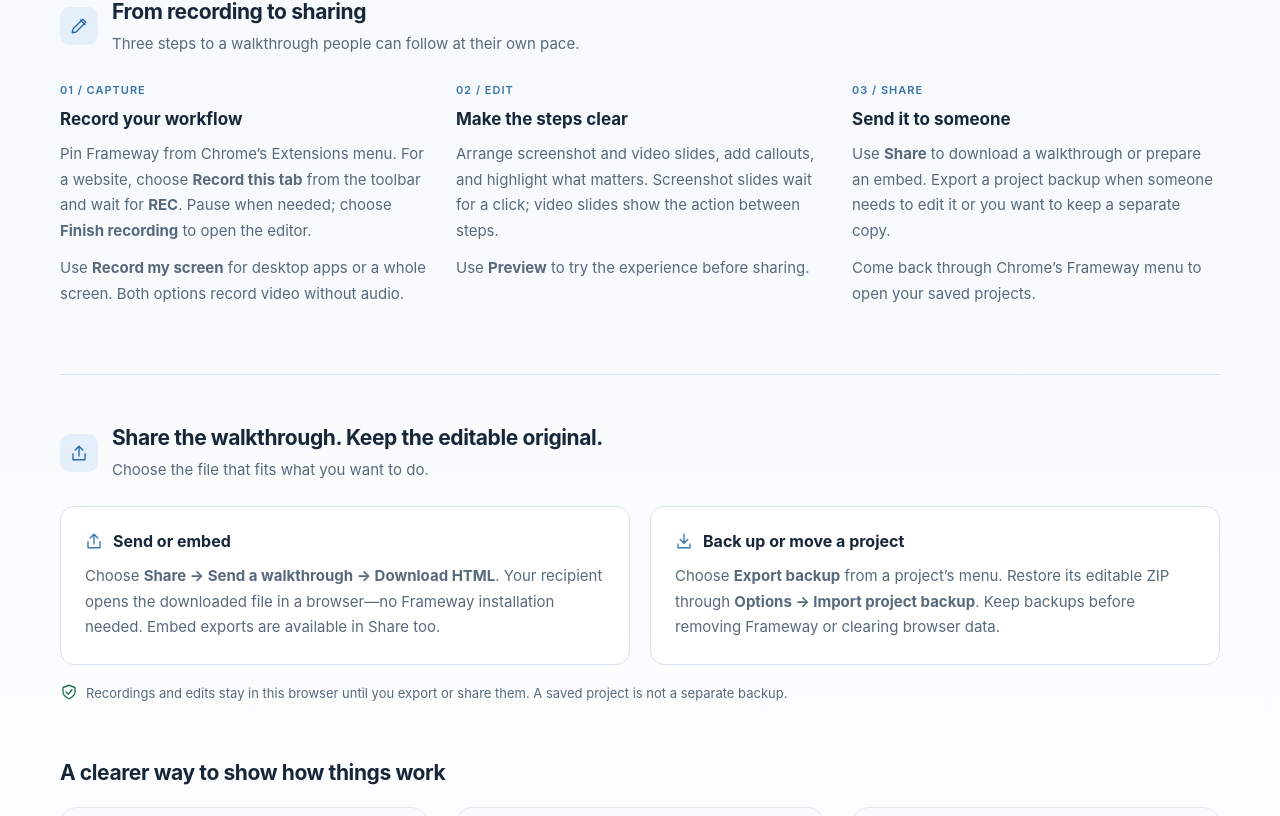
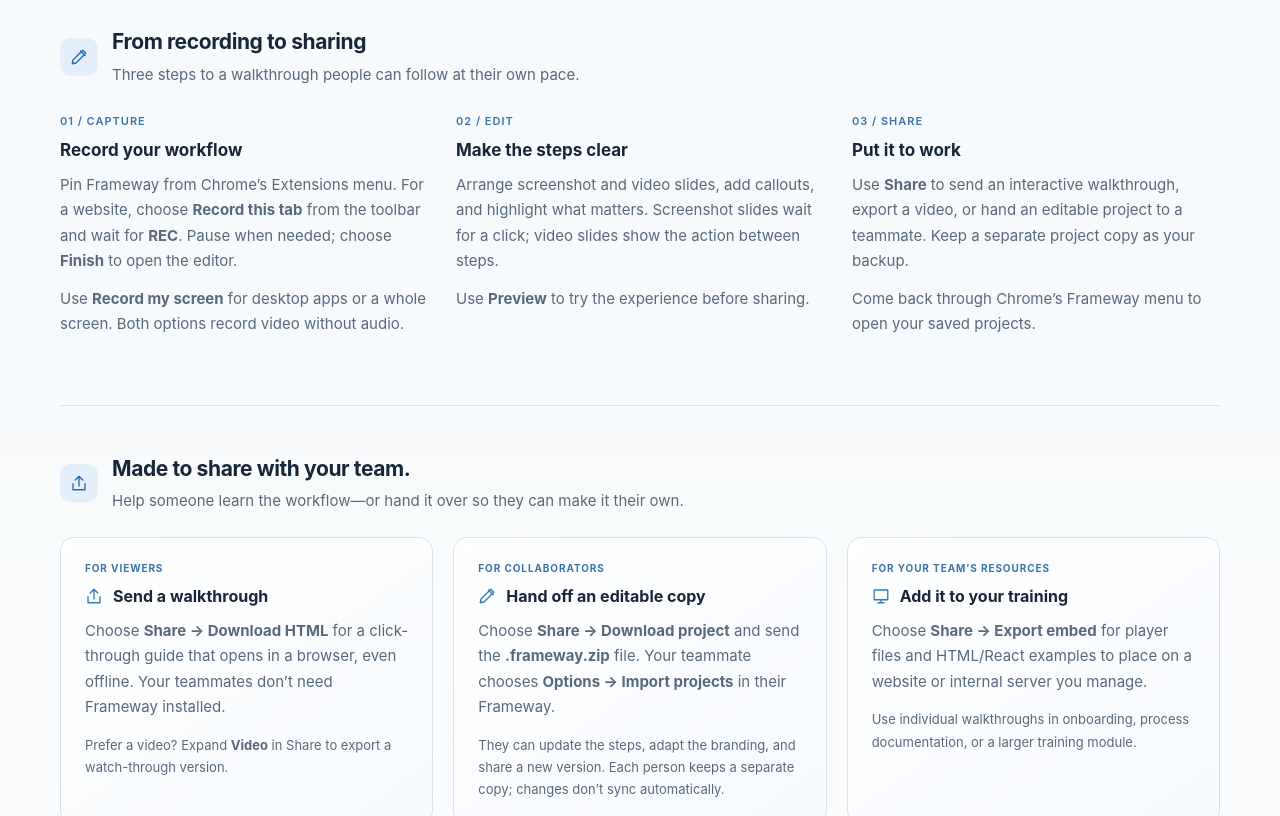
Before and after one commit to NicholasMicali/frameway, a React (Vite) app: page / in a window 1280 px wide. Shown: the part 1004-1820 px from the top of the page. Built offline with nearby package versions, Linux system fonts and the light colour scheme.

Commit message:
Clarify team sharing and polish the Frameway home experience

```diff
--- a/src/ExportDialog.tsx
+++ b/src/ExportDialog.tsx
@@ -11,7 +11,7 @@ const instructions: Record<Format, string> = {
   html: 'Send this HTML file. Recipients download it and open it in their browser, even offline.',
   zip: 'Extract the ZIP on your website or internal server. HTML and React embed examples are included.',
   backup:
-    'Send the .frameway.zip file. The recipient opens Options → Import project backup in their Frameway to edit a separate copy. You can also keep it as a backup.',
+    'Send the .frameway.zip file. The recipient opens Options → Import projects in their Frameway to edit a separate copy. You can also keep it as a backup.',
 };
 export function ExportDialog({
   project,
--- a/src/HeaderMenus.tsx
+++ b/src/HeaderMenus.tsx
@@ -167,11 +167,11 @@ export function WorkspaceOptions({
             <small>Review space and manage saved work</small>
           </span>
         </MenuItem>
-        <MenuItem label="Import project backup" disabled={busy} onSelect={onImport}>
+        <MenuItem label="Import projects" disabled={busy} onSelect={onImport}>
           <Icon name="upload" />
           <span>
-            <strong>Import project backup</strong>
-            <small>Restore an editable project ZIP</small>
+            <strong>Import projects</strong>
+            <small>Open a teammate’s project or restore your own</small>
           </span>
         </MenuItem>
         <MenuItem label="Keyboard shortcuts" onSelect={onShortcuts}>
--- a/src/HomeIntro.tsx
+++ b/src/HomeIntro.tsx
@@ -20,7 +20,7 @@ export function HomeIntro() {
             <p>
               Pin Frameway from Chrome’s Extensions menu. For a website, choose{' '}
               <strong>Record this tab</strong> from the toolbar and wait for <strong>REC</strong>.
-              Pause when needed; choose <strong>Finish recording</strong> to open the editor.
+              Pause when needed; choose <strong>Finish</strong> to open the editor.
             </p>
             <p>
               Use <strong>Record my screen</strong> for desktop apps or a whole screen. Both options
@@ -40,10 +40,10 @@ export function HomeIntro() {
           </article>
           <article>
             <span className="guide-step">03 / SHARE</span>
-            <h3>Send it to someone</h3>
+            <h3>Put it to work</h3>
             <p>
-              Use <strong>Share</strong> to download a walkthrough or prepare an embed. Export a
-              project backup when someone needs to edit it or you want to keep a separate copy.
+              Use <strong>Share</strong> to send an interactive walkthrough, export a video, or hand
+              an editable project to a teammate. Keep a separate project copy as your backup.
             </p>
             <p>Come back through Chrome’s Frameway menu to open your saved projects.</p>
           </article>
--- a/src/HomePage.tsx
+++ b/src/HomePage.tsx
@@ -1,4 +1,4 @@
-import type { ComponentProps } from 'react';
+import { useEffect, type ComponentProps } from 'react';
 import { HomeIntro, UseCases } from './HomeIntro';
 import { ProjectLibrary } from './ProjectLibrary';
 import { Icon } from './Icon';
@@ -8,6 +8,22 @@ import './styles/home.css';
 type HomePageProps = ComponentProps<typeof ProjectLibrary> & { onRecord: () => void };
 
 export function HomePage({ onRecord, ...library }: HomePageProps) {
+  useEffect(() => {
+    const sections = document.querySelectorAll('.home-page .home-reveal');
+    const observer = new IntersectionObserver(
+      (entries) => {
+        for (const entry of entries) {
+          if (entry.isIntersecting) {
+            entry.target.classList.add('home-visible');
+            observer.unobserve(entry.target);
+          }
+        }
+      },
+      { threshold: 0.15 },
+    );
+    sections.forEach((section) => observer.observe(section));
+    return () => observer.disconnect();
+  }, []);
   return (
     <main className="welcome home-page">
       <div className="home-heading">
@@ -16,7 +32,7 @@ export function HomePage({ onRecord, ...library }: HomePageProps) {
           <h1>Your walkthroughs</h1>
           <p>
             Turn what’s on your screen into a walkthrough. Capture websites, desktop apps, or an
-            entire screen, then edit and share.
+            entire screen. Turn a process into something your team can watch, follow, and reuse.
           </p>
         </div>
         <span className="local-badge">
@@ -52,41 +68,65 @@ export function HomePage({ onRecord, ...library }: HomePageProps) {
         <ProjectLibrary {...library} />
       </div>
       <HomeIntro />
-      <section className="home-sharing" aria-labelledby="sharing-title">
+      <section className="home-sharing home-reveal" aria-labelledby="sharing-title">
         <div className="home-section-heading">
           <span className="home-section-icon">
             <Icon name="share" />
           </span>
           <div>
-            <h2 id="sharing-title">Share the walkthrough. Keep the editable original.</h2>
-            <p>Choose the file that fits what you want to do.</p>
+            <h2 id="sharing-title">Made to share with your team.</h2>
+            <p>Help someone learn the workflow—or hand it over so they can make it their own.</p>
           </div>
         </div>
         <div className="sharing-grid">
           <article>
+            <span className="sharing-purpose">FOR VIEWERS</span>
             <h3>
-              <Icon name="share" /> Send or embed
+              <Icon name="share" /> Send a walkthrough
             </h3>
             <p>
-              Choose <strong>Share → Send a walkthrough → Download HTML</strong>. Your recipient
-              opens the downloaded file in a browser—no Frameway installation needed. Embed exports
-              are available in Share too.
+              Choose <strong>Share → Download HTML</strong> for a click-through guide that opens in
+              a browser, even offline. Your teammates don’t need Frameway installed.
+            </p>
+            <p className="sharing-detail">
+              Prefer a video? Expand <strong>Video</strong> in Share to export a watch-through
+              version.
             </p>
           </article>
           <article>
+            <span className="sharing-purpose">FOR COLLABORATORS</span>
             <h3>
-              <Icon name="download" /> Back up or move a project
+              <Icon name="edit" /> Hand off an editable copy
             </h3>
             <p>
-              Choose <strong>Export backup</strong> from a project’s menu. Restore its editable ZIP
-              through <strong>Options → Import project backup</strong>. Keep backups before removing
-              Frameway or clearing browser data.
+              Choose <strong>Share → Download project</strong> and send the{' '}
+              <strong>.frameway.zip</strong> file. Your teammate chooses{' '}
+              <strong>Options → Import projects</strong> in their Frameway.
+            </p>
+            <p className="sharing-detail">
+              They can update the steps, adapt the branding, and share a new version. Each person
+              keeps a separate copy; changes don’t sync automatically.
+            </p>
+          </article>
+          <article>
+            <span className="sharing-purpose">FOR YOUR TEAM’S RESOURCES</span>
+            <h3>
+              <Icon name="monitor" /> Add it to your training
+            </h3>
+            <p>
+              Choose <strong>Share → Export embed</strong> for player files and HTML/React examples
+              to place on a website or internal server you manage.
+            </p>
+            <p className="sharing-detail">
+              Use individual walkthroughs in onboarding, process documentation, or a larger training
+              module.
             </p>
           </article>
         </div>
         <p className="home-note">
-          <Icon name="shield" /> Recordings and edits stay in this browser until you export or share
-          them. A saved project is not a separate backup.
+          <Icon name="shield" /> Projects stay in this browser. Keep a downloaded project copy
+          before clearing browser data or removing Frameway. HTML and video exports are for viewing,
+          not restoring editable projects.
         </p>
       </section>
       <UseCases />
@@ -96,7 +136,7 @@ export function HomePage({ onRecord, ...library }: HomePageProps) {
           target="_blank"
           rel="noreferrer"
         >
-          Help & installation <Icon name="external" />
+          Getting started <Icon name="external" />
         </a>
         <a
           href="https://github.com/NicholasMicali/frameway/blob/main/PRIVACY.md"
--- a/src/ProjectLibrary.tsx
+++ b/src/ProjectLibrary.tsx
@@ -180,8 +180,8 @@ export function ProjectLibrary({
           <h3>Your next walkthrough starts here</h3>
           <p>
             Record a Chrome tab for automatic click-by-click steps, or use Record my screen for a
-            window or your whole screen. Already have an editable backup? Restore it through Options
-            → Import project backup.
+            window or your whole screen. Have a project from a teammate or a saved backup? Choose
+            Options → Import projects to open its .frameway.zip file.
           </p>
         </div>
       ) : (
--- a/src/styles/home.css
+++ b/src/styles/home.css
@@ -410,7 +410,7 @@
 }
 .sharing-grid {
   display: grid;
-  grid-template-columns: 1fr 1fr;
+  grid-template-columns: repeat(3, minmax(0, 1fr));
   gap: 20px;
 }
 .sharing-grid article {
@@ -603,3 +603,53 @@
     animation-delay: 100ms;
   }
 }
+
+.sharing-purpose {
+  display: block;
+  color: #3973a9;
+  font-size: 10px;
+  font-weight: 700;
+  letter-spacing: 0.09em;
+  margin-bottom: 12px;
+}
+.sharing-grid .sharing-detail {
+  margin-top: 14px;
+  font-size: 13px;
+}
+.sharing-grid article {
+  background: linear-gradient(145deg, #fff, #f6faff);
+}
+.home-sharing {
+  scroll-margin-top: 24px;
+}
+@keyframes home-icon-settle {
+  0%,
+  100% {
+    transform: translateY(0);
+  }
+  45% {
+    transform: translateY(-3px);
+  }
+}
+@media (prefers-reduced-motion: no-preference) {
+  .home-visible .sharing-grid article {
+    animation: home-arrive 500ms ease-out both;
+  }
+  .home-visible .sharing-grid article:nth-child(2) {
+    animation-delay: 80ms;
+  }
+  .home-visible .sharing-grid article:nth-child(3) {
+    animation-delay: 160ms;
+  }
+  .home-visible .home-section-icon {
+    animation: home-icon-settle 2.8s ease-in-out 2;
+  }
+  .home-page .home-resources a {
+    transition: color 160ms ease;
+  }
+}
+@media (max-width: 1000px) {
+  .sharing-grid {
+    grid-template-columns: 1fr;
+  }
+}
```
Also changed, not shown: tests/export.mjs (+1 -1 lines), tests/home-library.mjs (+18 -5 lines), 4 other files (tests, documents, lock files or other folders).
